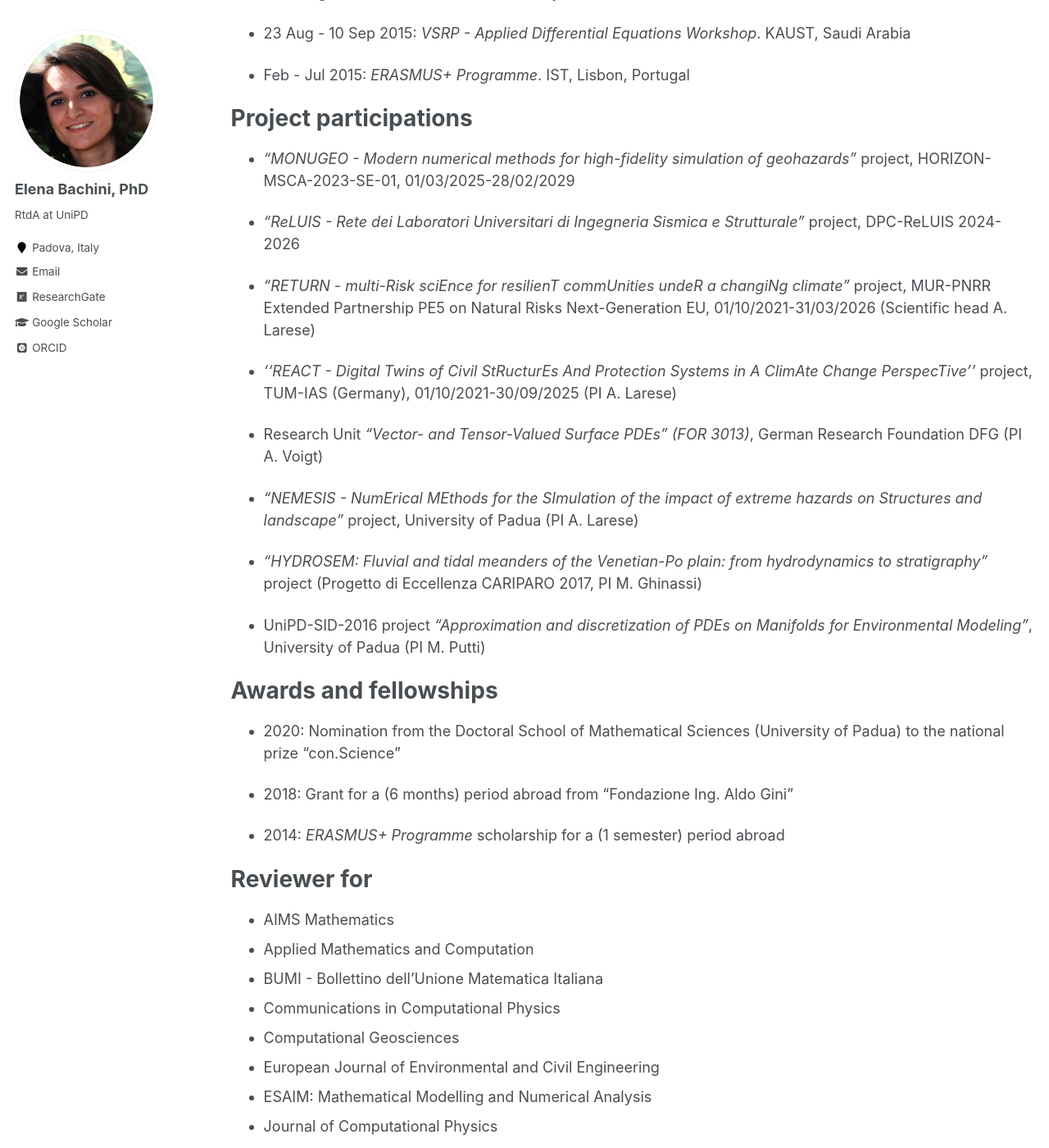
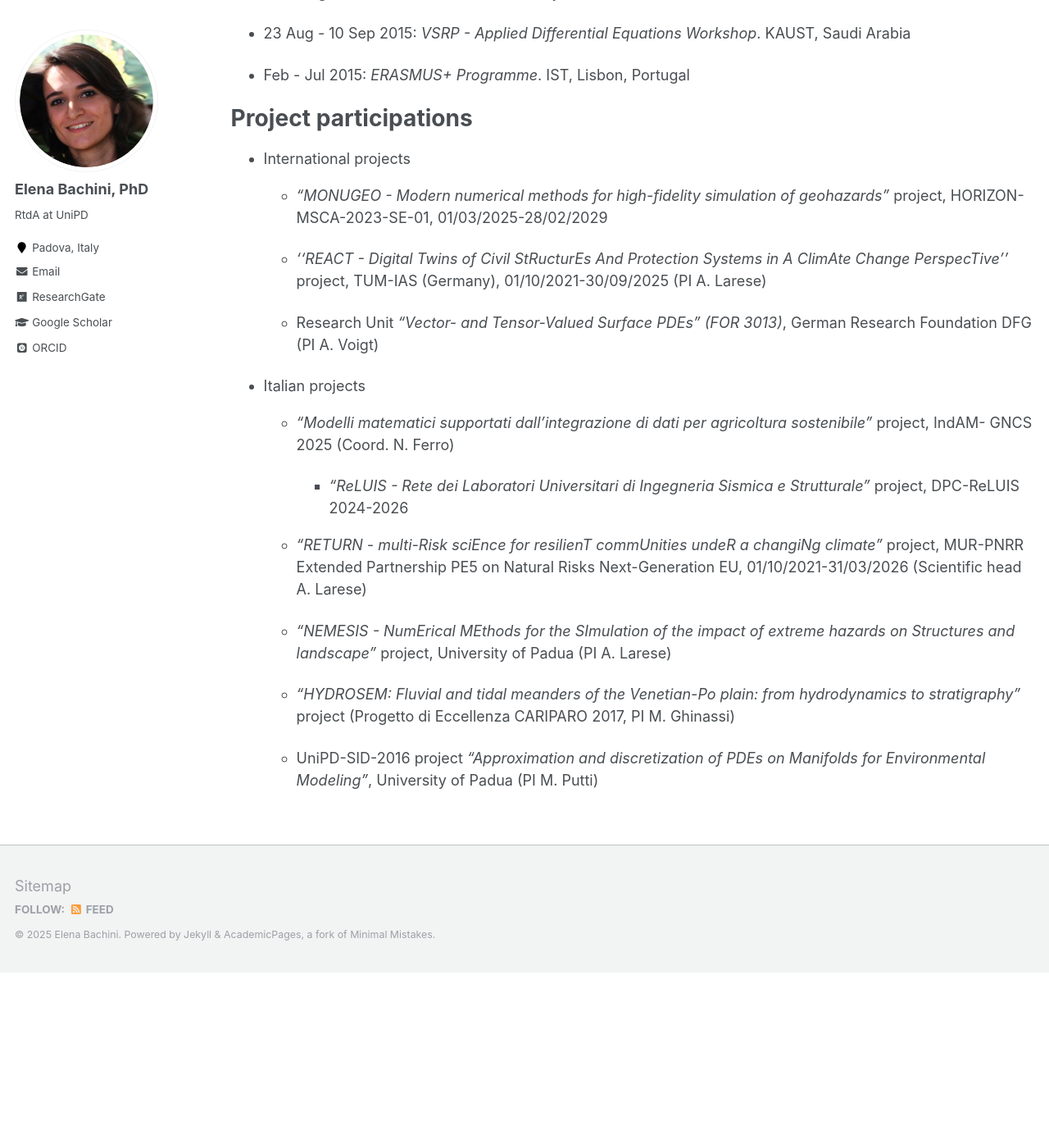
Before and after one commit to elenabachini/elenabachini.github.io, a Jekyll site: the page built from _pages/cv.md, in a window 1280 px wide and 1400 px high, scrolled down 834 px. Shown: the whole window at 82% size. Built offline with Jekyll 4.4.1, drawn with Linux system fonts in a browser that asks for light colours; some web fonts are replaced; after the commit the page ends 2020 px from its top, so only the background shows below that; some of the changed text lies outside the part shown.

Commit message:
aggiornamento pagine aprile 2025

```diff
--- a/_pages/cv.md
+++ b/_pages/cv.md
@@ -9,7 +9,7 @@ redirect_from:
 
 {% include base_path %}
 
-Extended version of the CV [here](/files/CV_Elena_Bachini.pdf) (last update: August 6, 2024)
+Extended version of the CV [here](/files/CV_Elena_Bachini.pdf) (last update: April, 2025)
 
 Education
 ======
@@ -41,52 +41,25 @@ International mobility
 
 Project participations
 =====
-* <em> "MONUGEO - Modern numerical methods for high-fidelity simulation of geohazards"</em> project, HORIZON-MSCA-2023-SE-01, 01/03/2025-28/02/2029
+* <bf> International projects </bf>
+  * <em> "MONUGEO - Modern numerical methods for high-fidelity simulation of geohazards"</em> project, HORIZON-MSCA-2023-SE-01, 01/03/2025-28/02/2029
 
-* <em> "ReLUIS - Rete dei Laboratori Universitari
+  * <em> ''REACT - Digital Twins of Civil StRucturEs And Protection Systems in A ClimAte Change PerspecTive'' </em> project, TUM-IAS
+  (Germany), 01/10/2021-30/09/2025 (PI A. Larese)
+
+  * Research Unit <em>“Vector- and Tensor-Valued Surface PDEs” (FOR 3013)</em>, German Research Foundation DFG (PI A. Voigt)
+
+* <bf> Italian projects </bf>
+  * <em> "Modelli matematici supportati dall’integrazione di dati per agricoltura sostenibile"</em> project, IndAM-
+GNCS 2025 (Coord. N. Ferro)
+
+     * <em> "ReLUIS - Rete dei Laboratori Universitari
   di Ingegneria Sismica e Strutturale"</em> project, DPC-ReLUIS 2024-2026
 
-* <em>"RETURN - multi-Risk sciEnce for resilienT commUnities undeR a changiNg climate"</em> project,  MUR-PNRR Extended Partnership PE5 on Natural Risks
-Next-Generation EU, 01/10/2021-31/03/2026 (Scientific head A. Larese)
+  * <em>"RETURN - multi-Risk sciEnce for resilienT commUnities undeR a changiNg climate"</em> project,  MUR-PNRR Extended Partnership PE5 on Natural Risks Next-Generation EU, 01/10/2021-31/03/2026 (Scientific head A. Larese)
 
-* <em> ''REACT - Digital Twins of Civil StRucturEs And Protection
-  Systems in A ClimAte Change PerspecTive'' </em> project, TUM-IAS
-  (Germany), 01/10/2021-30/09/2025 (PI A. Larese)
+  * <em>"NEMESIS - NumErical MEthods for the SImulation of the impact of extreme hazards on Structures and landscape"</em> project, University of Padua (PI A. Larese)
 
-* Research Unit <em>“Vector- and Tensor-Valued Surface PDEs” (FOR 3013)</em>, German Research Foundation DFG (PI A. Voigt)
+  * <em>"HYDROSEM: Fluvial and tidal meanders of the Venetian-Po plain: from hydrodynamics to stratigraphy”</em> project (Progetto di Eccellenza CARIPARO 2017, PI M. Ghinassi)
 
-* <em>"NEMESIS - NumErical MEthods for the SImulation of the impact of extreme hazards on
-Structures and landscape"</em> project, University of Padua (PI A. Larese)
-
-* <em>"HYDROSEM: Fluvial and tidal meanders of the Venetian-Po plain: from hydrodynamics to stratigraphy”</em> project (Progetto di Eccellenza CARIPARO 2017, PI M. Ghinassi)
-
-* UniPD-SID-2016 project <em>“Approximation and discretization of PDEs on Manifolds for Environmental Modeling”</em>, University of Padua (PI M. Putti)
-
-Awards and fellowships
-=====
-* 2020: Nomination from the Doctoral School of Mathematical Sciences (University of Padua) to the national prize “con.Science”
-
-* 2018: Grant for a (6 months) period abroad from “Fondazione Ing. Aldo Gini”
-
-* 2014: <em>ERASMUS+ Programme</em> scholarship for a (1 semester) period abroad
-
-Reviewer for
-=====
-* AIMS Mathematics
-* Applied Mathematics and Computation
-* BUMI - Bollettino dell'Unione Matematica Italiana
-* Communications in Computational Physics
-* Computational Geosciences
-* European Journal of Environmental and Civil Engineering
-* ESAIM: Mathematical Modelling and Numerical Analysis
-* Journal of Computational Physics
-* Mathematical and Computational Applications
-* Mathematics and Computers in Simulation
-
-
-Scientific societies
-=====
-* from 2024: Member of: AIMETA, SIMAI, UMI
-* from 2022: Member of: EWM ("European Women in Mathematics")
-* from 2017: Member of: GNCS-INdAM (“Gruppo Nazionale Calcolo Scientifico dell'Istituto di Alta Matematica")
-* 2019-2020: Member of: SIAM-GS ("SIAM Geosciences”) and SIAM-CSE (“SIAM Computational Science and Engineering”)
+  * UniPD-SID-2016 project <em>“Approximation and discretization of PDEs on Manifolds for Environmental Modeling”</em>, University of Padua (PI M. Putti)
```
Also changed, not shown: other parts of _pages/cv.md (+1 -1 lines), _pages/about.md (+1 -1 lines), _pages/teaching.md (+10 -4 lines), 1 other file.
